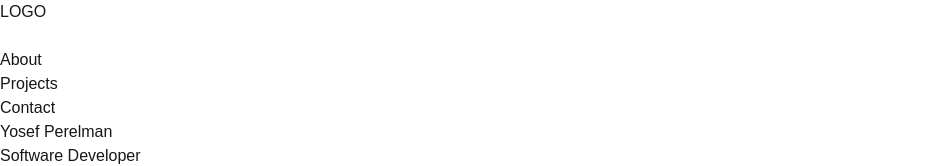
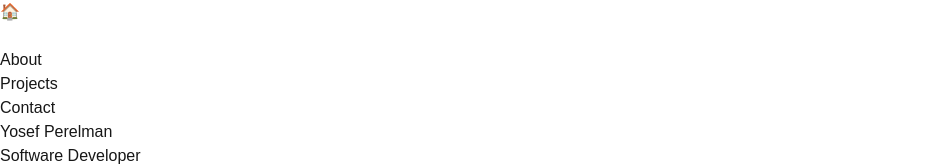
Before and after one commit to Yosef-Perelman/PortfolioWebsite, a Next.js app: page / in a window 1280 px wide. Shown: the top 166 px of the page, without its empty margins (0-934 px from the left). Built offline with nearby package versions, Linux system fonts and the light colour scheme.

Commit message:
Added emojis.js file and change the homepage link

```diff
--- /dev/null
+++ b/public/assets/emojis.js
@@ -0,0 +1 @@
+export const HOME_EMOJI = '🏠';
--- a/src/app/components/Navbar.jsx
+++ b/src/app/components/Navbar.jsx
@@ -5,6 +5,7 @@ import React, { useState } from 'react';
 import NavLink from './NavLink';
 import { Bars3Icon, XMarkIcon } from '@heroicons/react/24/solid';
 import MenuOverLay from './MenuOverLay';
+import { HOME_EMOJI } from '../../../public/assets/emojis';
 
 const navLinks = [
     {
@@ -27,8 +28,8 @@ const Navbar = () => {
     return (
         <nav className='fixed top-0 left-0 right-0 z-10 bg-black bg-opacity-100'>
             <div className='flex flex-wrap items-center justify-between mx-auto px-4 py-2'>
-                <Link href={'/'} className="text-xl md:text-4xl text-black font-semibold">
-                    LOGO
+                <Link href={'/'} className="text-xl md:text-4xl text-white font-semibold">
+                {HOME_EMOJI}
                 </Link>
                 <div className="mobile-menu block md:hidden">
                     {!navbarOpen ? (
```
